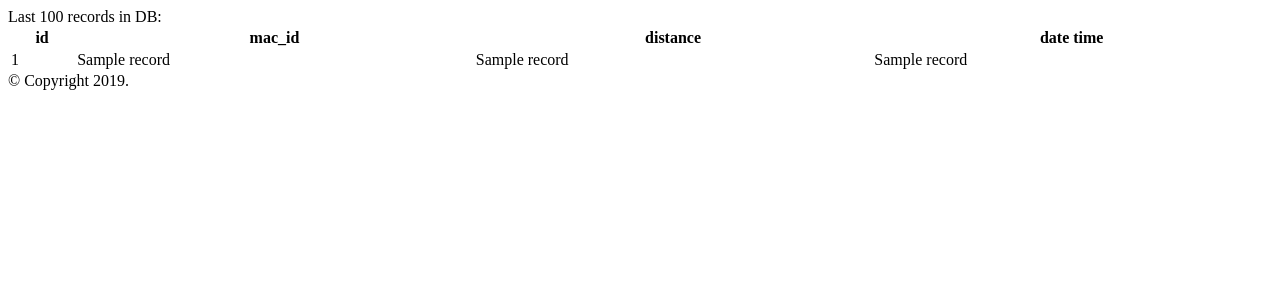
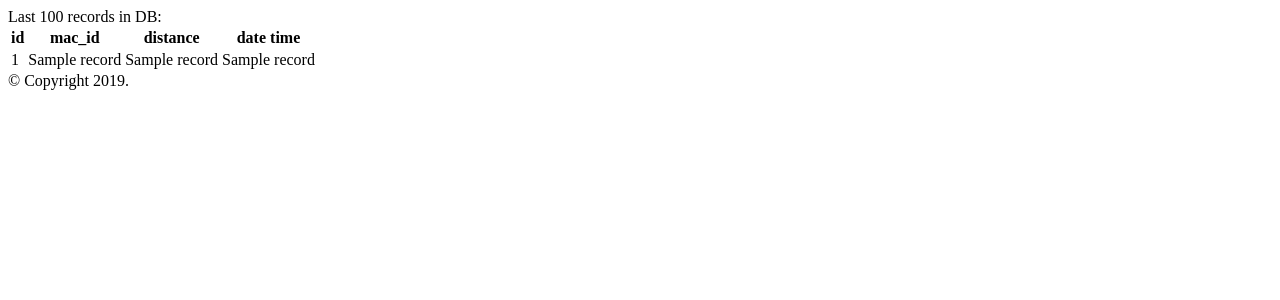
Before and after one commit to lab-dexter/srb_frontend, a Flask app: template templates/db.html in a window 1280 px wide. Shown: the top 300 px of the page. Run offline with Flask 2, Linux system fonts and the light colour scheme; the template is opened without the code that fills it: most values are stand-ins (such as "Sample title", 1, 10 or a date in 2020); some libraries are stand-ins or nearby versions.

Commit message:
table will be smaller now

```diff
--- a/templates/db.html
+++ b/templates/db.html
@@ -5,7 +5,7 @@
 {% endblock %}
 {% block content %}
 <div>Last 100 records in DB:</div>
-    <table style="width:100%">
+    <table>
         <tr>
             <th>id</th>
             <th>mac_id</th>
```
